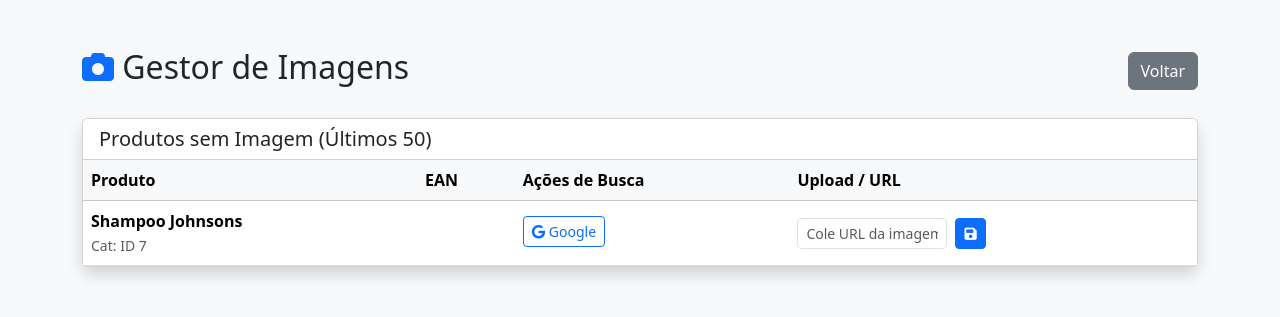
After one commit to ValdecirMysian/cardapio-qr, a PHP site: page /buscar_imagens.php in a window 1280 px wide. The commit adds this page. Shown: the top 317 px of the page. Run offline with PHP 8.4, Linux system fonts and the light colour scheme; the visitor is signed in with stand-in values (Sample User, id 1); data comes from the database, SQL or seed files in the repository; a stand-in replaces the project's code that opens the database connection.

Commit message:
feat: adiciona gestor de imagens e correcoes de htaccess

```diff
--- /dev/null
+++ b/buscar_imagens.php
@@ -0,0 +1,228 @@
+<?php
+session_start();
+require_once 'config/database.php';
+require_once 'functions.php';
+
+verificarLogin();
+
+$mensagem = '';
+
+// Processar Upload Manual ou URL
+if ($_SERVER['REQUEST_METHOD'] == 'POST') {
+    $id = $_POST['produto_id'];
+    $url = $_POST['imagem_url'] ?? '';
+
+    if (isset($_FILES['imagem_file']) && $_FILES['imagem_file']['error'] == 0) {
+        // Upload de Arquivo
+        $ext = pathinfo($_FILES['imagem_file']['name'], PATHINFO_EXTENSION);
+        $novoNome = "uploads/" . time() . "_" . $id . "." . $ext;
+        if (move_uploaded_file($_FILES['imagem_file']['tmp_name'], $novoNome)) {
+            $stmt = $pdo->prepare("UPDATE produtos SET imagem = ? WHERE id = ?");
+            $stmt->execute([$novoNome, $id]);
+            $mensagem = "Imagem atualizada com sucesso!";
+        }
+    } elseif (!empty($url)) {
+        // Download de URL
+        $conteudo = @file_get_contents($url);
+        if ($conteudo) {
+            $ext = pathinfo($url, PATHINFO_EXTENSION);
+            if (!$ext) $ext = 'jpg'; // Default
+            // Limpar query strings da extensão
+            $ext = explode('?', $ext)[0];
+
+            $novoNome = "uploads/" . time() . "_" . $id . "." . $ext;
+            file_put_contents($novoNome, $conteudo);
+
+            $stmt = $pdo->prepare("UPDATE produtos SET imagem = ? WHERE id = ?");
+            $stmt->execute([$novoNome, $id]);
+            $mensagem = "Imagem baixada com sucesso!";
+        } else {
+            $mensagem = "Erro ao baixar imagem da URL.";
+        }
+    }
+}
+
+// Processar Busca Automática (AJAX)
+if (isset($_GET['acao']) && $_GET['acao'] == 'buscar_auto') {
+    // Desabilitar exibição de erros no output JSON
+    ini_set('display_errors', 0);
+    error_reporting(E_ALL);
+
+    // Limpar qualquer output anterior
+    if (ob_get_length()) ob_clean();
+
+    header('Content-Type: application/json');
+
+    try {
+        if (!isset($_GET['ean']) || empty($_GET['ean'])) {
+            throw new Exception('EAN não fornecido');
+        }
+
+        $ean = $_GET['ean'];
+
+        // Tentativa 1: Open Food Facts (Gratuito)
+        $url = "https://world.openfoodfacts.org/api/v0/product/" . $ean . ".json";
+
+        // Configuração de Contexto SSL para evitar problemas com certificados
+        $arrContextOptions = array(
+            "ssl" => array(
+                "verify_peer" => false,
+                "verify_peer_name" => false,
+            ),
+            "http" => array(
+                "header" => "User-Agent: CardapioDigital/1.0\r\n",
+                "ignore_errors" => true, // Ignorar erros 404/403 para não quebrar o script
+                "timeout" => 5 // Timeout para não travar
+            )
+        );
+
+        $response = @file_get_contents($url, false, stream_context_create($arrContextOptions));
+
+        if ($response === false) {
+            // Se file_get_contents falhar, tenta cURL
+            if (function_exists('curl_init')) {
+                $ch = curl_init();
+                curl_setopt($ch, CURLOPT_URL, $url);
+                curl_setopt($ch, CURLOPT_RETURNTRANSFER, true);
+                curl_setopt($ch, CURLOPT_USERAGENT, 'CardapioDigital/1.0');
+                curl_setopt($ch, CURLOPT_SSL_VERIFYPEER, false);
+                $response = curl_exec($ch);
+                curl_close($ch);
+            }
+        }
+
+        if ($response) {
+            $data = json_decode($response, true);
+            if (isset($data['product']['image_url'])) {
+                echo json_encode(['sucesso' => true, 'url' => $data['product']['image_url'], 'fonte' => 'OpenFoodFacts']);
+                exit;
+            }
+        }
+
+        // Tentativa 2: Open Beauty Facts (Cosméticos)
+        $url = "https://world.openbeautyfacts.org/api/v0/product/" . $ean . ".json";
+        $response = @file_get_contents($url, false, stream_context_create($arrContextOptions));
+
+        if ($response) {
+            $data = json_decode($response, true);
+            if (isset($data['product']['image_url'])) {
+                echo json_encode(['sucesso' => true, 'url' => $data['product']['image_url'], 'fonte' => 'OpenBeautyFacts']);
+                exit;
+            }
+        }
+
+        echo json_encode(['sucesso' => false, 'msg' => 'Imagem não encontrada nas bases públicas.']);
+
+    } catch (Exception $e) {
+        http_response_code(500);
+        echo json_encode(['sucesso' => false, 'msg' => 'Erro interno: ' . $e->getMessage()]);
+    }
+    exit;
+}
+
+// Listar produtos sem imagem
+$stmt = $pdo->query("SELECT * FROM produtos WHERE imagem IS NULL OR imagem = '' ORDER BY id DESC LIMIT 50");
+$produtos = $stmt->fetchAll(PDO::FETCH_ASSOC);
+
+?>
+<!DOCTYPE html>
+<html lang="pt-BR">
+<head>
+    <title>Gestão de Imagens</title>
+    <meta charset="UTF-8">
+    <meta name="viewport" content="width=device-width, initial-scale=1.0">
+    <link href="https://cdn.jsdelivr.net/npm/bootstrap@5.3.0-alpha1/dist/css/bootstrap.min.css" rel="stylesheet">
+    <link href="https://cdnjs.cloudflare.com/ajax/libs/font-awesome/6.0.0/css/all.min.css" rel="stylesheet">
+</head>
+<body class="bg-light">
+
+<div class="container py-5">
+    <div class="d-flex justify-content-between align-items-center mb-4">
+        <h2><i class="fas fa-camera text-primary"></i> Gestor de Imagens</h2>
+        <a href="index.php" class="btn btn-secondary">Voltar</a>
+    </div>
+
+    <?php if ($mensagem): ?>
+        <div class="alert alert-info"><?= $mensagem ?></div>
+    <?php endif; ?>
+
+    <div class="card shadow">
+        <div class="card-header bg-white">
+            <h5 class="mb-0">Produtos sem Imagem (Últimos 50)</h5>
+        </div>
+        <div class="card-body p-0">
+            <div class="table-responsive">
+                <table class="table table-hover align-middle mb-0">
+                    <thead class="table-light">
+                        <tr>
+                            <th>Produto</th>
+                            <th>EAN</th>
+                            <th>Ações de Busca</th>
+                            <th>Upload / URL</th>
+                        </tr>
+                    </thead>
+                    <tbody>
+                        <?php foreach ($produtos as $prod): ?>
+                        <tr>
+                            <td>
+                                <strong><?= htmlspecialchars($prod['nome']) ?></strong><br>
+                                <small class="text-muted">Cat: ID <?= $prod['categoria_id'] ?></small>
+                            </td>
+                            <td><?= $prod['ean'] ?></td>
+                            <td>
+                                <div class="btn-group">
+                                    <a href="https://www.google.com/search?tbm=isch&q=<?= urlencode($prod['ean'] . ' ' . $prod['nome']) ?>" target="_blank" class="btn btn-sm btn-outline-primary">
+                                        <i class="fab fa-google"></i> Google
+                                    </a>
+                                    <?php if ($prod['ean']): ?>
+                                    <button onclick="buscarAuto('<?= $prod['ean'] ?>', <?= $prod['id'] ?>)" class="btn btn-sm btn-outline-success">
+                                        <i class="fas fa-magic"></i> Auto
+                                    </button>
+                                    <?php endif; ?>
+                                </div>
+                                <div id="status-<?= $prod['id'] ?>" class="small mt-1 text-muted"></div>
+                            </td>
+                            <td>
+                                <form action="" method="POST" enctype="multipart/form-data" class="d-flex gap-2">
+                                    <input type="hidden" name="produto_id" value="<?= $prod['id'] ?>">
+                                    <input type="text" name="imagem_url" id="url-<?= $prod['id'] ?>" class="form-control form-control-sm" placeholder="Cole URL da imagem" style="width: 150px;">
+                                    <button type="submit" class="btn btn-sm btn-primary"><i class="fas fa-save"></i></button>
+                                </form>
+                            </td>
+                        </tr>
+                        <?php endforeach; ?>
+                    </tbody>
+                </table>
+            </div>
+        </div>
+    </div>
+</div>
+
+<script>
+function buscarAuto(ean, id) {
+    const statusDiv = document.getElementById('status-' + id);
+    const urlInput = document.getElementById('url-' + id);
+
+    statusDiv.innerHTML = '<i class="fas fa-spinner fa-spin"></i> Buscando...';
+
+    // Ajuste para chamar sem .php se o servidor reescreve
+    fetch('buscar_imagens?acao=buscar_auto&ean=' + ean)
+        .then(response => response.json())
+        .then(data => {
+            if (data.sucesso) {
+                statusDiv.innerHTML = '<span class="text-success"><i class="fas fa-check"></i> Achou! (' + data.fonte + ')</span>';
+                urlInput.value = data.url;
+                // Opcional: Auto-submit
+                // urlInput.form.submit();
+            } else {
+                statusDiv.innerHTML = '<span class="text-danger"><i class="fas fa-times"></i> Não encontrado.</span>';
+            }
+        })
+        .catch(err => {
+            statusDiv.innerHTML = '<span class="text-danger">Erro na busca.</span>';
+        });
+}
+</script>
+
+</body>
+</html>
--- a/index.php
+++ b/index.php
@@ -517,6 +517,11 @@ $qr_code_url = gerarUrlQrCode($farmacia['qr_code_token']);
                     <li class="nav-item">
                         <a class="nav-link" href="revisao_produtos.php">
                             <i class="fas fa-check-double me-1"></i> Revisão IA
+                        </a>
+                    </li>
+                    <li class="nav-item">
+                        <a class="nav-link" href="buscar_imagens">
+                            <i class="fas fa-camera me-1"></i> Gestor Imagens
                         </a>
                     </li>
                     <li class="nav-item">
--- a/service-worker.js
+++ b/service-worker.js
@@ -12,6 +12,11 @@ self.addEventListener('activate', (event) => {
 });
 
 self.addEventListener('fetch', (event) => {
+    // Ignorar requisições POST (como upload de imagens ou forms)
+    if (event.request.method === 'POST') {
+        return;
+    }
+
     // Estratégia simples: Network first, fallback para cache
     event.respondWith(
         fetch(event.request)
```
Also changed, not shown: cardapio.php (+44 -3 lines), importar_csv.php (+42 -1 lines), 1 other file.
